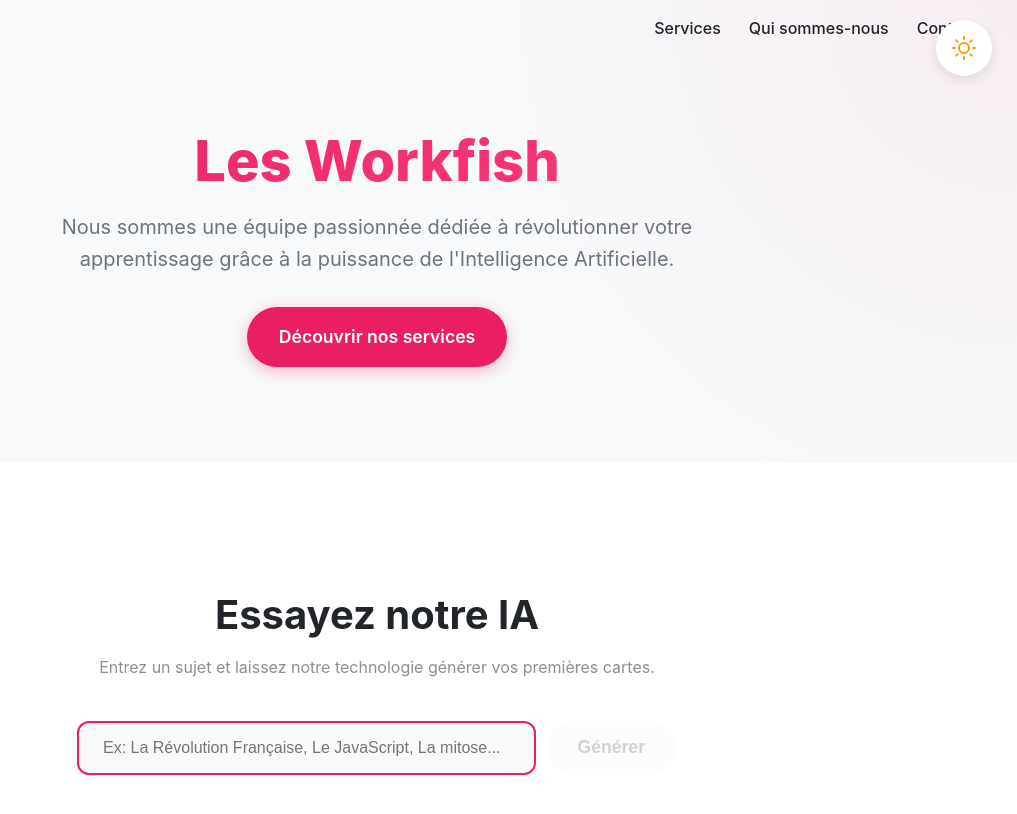
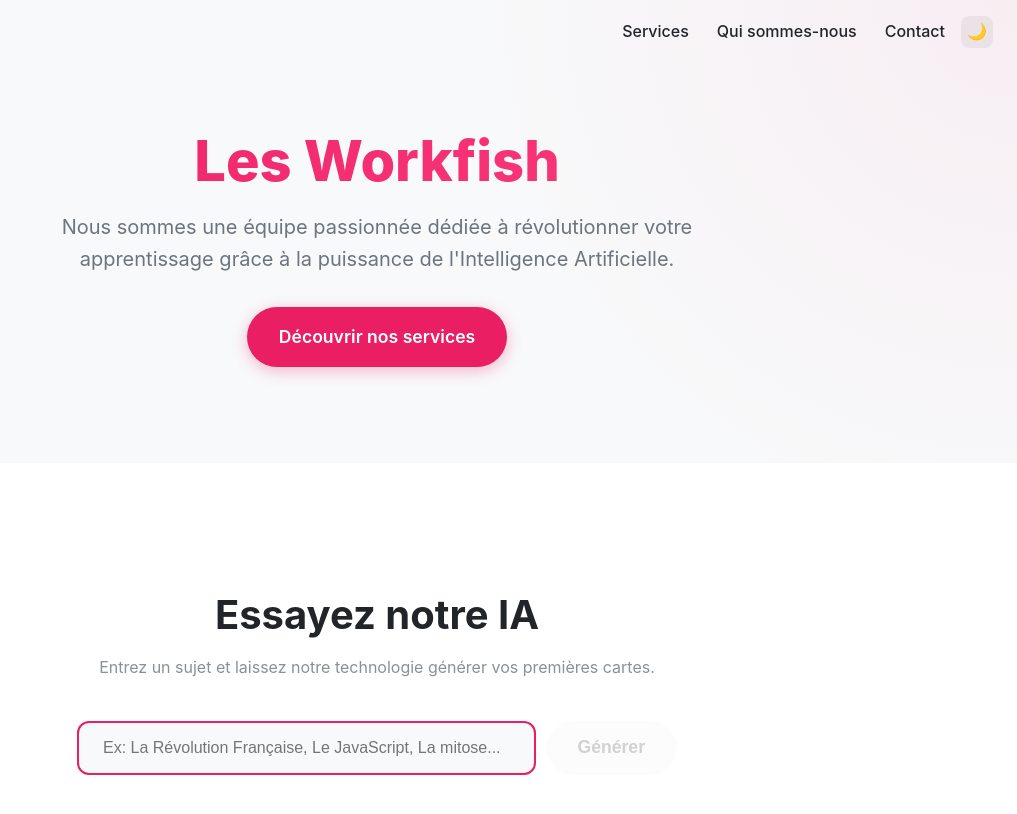
Before and after one commit to bobbyelfamoso/page-accueil-flashmind, a React (Vite) app: page / in a window 1280 px wide. Shown: the top 814 px of the page, without its empty margins (263-1280 px from the left). Built offline with nearby package versions, Linux system fonts and the light colour scheme.

Commit message:
toggle final

```diff
--- a/src/components/ThemeToggle.jsx
+++ b/src/components/ThemeToggle.jsx
@@ -4,9 +4,11 @@ const ThemeToggle = () => {
   const [theme, setTheme] = useState(() => {
     const savedTheme = localStorage.getItem('theme');
     if (savedTheme) return savedTheme;
-        if (window.matchMedia && window.matchMedia('(prefers-color-scheme: dark)').matches) {
+
+    if (window.matchMedia('(prefers-color-scheme: dark)').matches) {
       return 'dark';
     }
+
     return 'light';
   });
 
@@ -16,105 +18,16 @@ const ThemeToggle = () => {
   }, [theme]);
 
   const toggleTheme = () => {
-        setTheme(prevTheme => prevTheme === 'light' ? 'dark' : 'light');
+    setTheme(prev => prev === 'light' ? 'dark' : 'light');
   };
 
   return (
     <button
+      className="theme-toggle"
       onClick={toggleTheme}
-            style={{
-                position: 'fixed',
-                top: '20px',
-                right: '25px',
-                width: '56px',
-                height: '56px',
-                borderRadius: '50%',
-                border: 'none',
-                background: theme === 'light' ? '#ffffff' : '#1e293b',
-                color: theme === 'light' ? '#F59E0B' : '#FCD34D', // Sun Orange / Moon Yellow
-                boxShadow: theme === 'light'
-                    ? '0 4px 12px rgba(0,0,0,0.1)'
-                    : '0 4px 12px rgba(0,0,0,0.4)',
-                cursor: 'pointer',
-                display: 'flex',
-                alignItems: 'center',
-                justifyContent: 'center',
-                zIndex: 1000,
-                transition: 'all 0.3s cubic-bezier(0.4, 0, 0.2, 1)',
-                overflow: 'hidden',
-                outline: 'none'
-            }}
       title={`Switch to ${theme === 'light' ? 'Dark' : 'Light'} Mode`}
-            onMouseEnter={(e) => {
-                e.currentTarget.style.transform = 'translateY(-2px) scale(1.05)';
-                e.currentTarget.style.boxShadow = theme === 'light'
-                    ? '0 6px 16px rgba(0,0,0,0.15)'
-                    : '0 6px 16px rgba(0,0,0,0.5)';
-            }}
-            onMouseLeave={(e) => {
-                e.currentTarget.style.transform = 'translateY(0) scale(1)';
-                e.currentTarget.style.boxShadow = theme === 'light'
-                    ? '0 4px 12px rgba(0,0,0,0.1)'
-                    : '0 4px 12px rgba(0,0,0,0.4)';
-            }}
     >
-            <div style={{
-                position: 'relative',
-                width: '24px',
-                height: '24px',
-                transform: theme === 'light' ? 'rotate(0deg)' : 'rotate(40deg)',
-                transition: 'transform 0.5s cubic-bezier(0.4, 0, 0.2, 1)'
-            }}>
-                {/* Sun Icon */}
-                <svg
-                    xmlns="http://www.w3.org/2000/svg"
-                    viewBox="0 0 24 24"
-                    fill="none"
-                    stroke="currentColor"
-                    strokeWidth="2"
-                    strokeLinecap="round"
-                    strokeLinejoin="round"
-                    style={{
-                        position: 'absolute',
-                        top: 0,
-                        left: 0,
-                        opacity: theme === 'light' ? 1 : 0,
-                        transform: theme === 'light' ? 'scale(1)' : 'scale(0.5)',
-                        transition: 'all 0.3s cubic-bezier(0.4, 0, 0.2, 1)'
-                    }}
-                >
-                    <circle cx="12" cy="12" r="5"></circle>
-                    <line x1="12" y1="1" x2="12" y2="3"></line>
-                    <line x1="12" y1="21" x2="12" y2="23"></line>
-                    <line x1="4.22" y1="4.22" x2="5.64" y2="5.64"></line>
-                    <line x1="18.36" y1="18.36" x2="19.78" y2="19.78"></line>
-                    <line x1="1" y1="12" x2="3" y2="12"></line>
-                    <line x1="21" y1="12" x2="23" y2="12"></line>
-                    <line x1="4.22" y1="19.78" x2="5.64" y2="18.36"></line>
-                    <line x1="18.36" y1="5.64" x2="19.78" y2="4.22"></line>
-                </svg>
-
-                {/* Moon Icon */}
-                <svg
-                    xmlns="http://www.w3.org/2000/svg"
-                    viewBox="0 0 24 24"
-                    fill="none"
-                    stroke="currentColor"
-                    strokeWidth="2"
-                    strokeLinecap="round"
-                    strokeLinejoin="round"
-                    style={{
-                        position: 'absolute',
-                        top: 0,
-                        left: 0,
-                        opacity: theme === 'light' ? 0 : 1,
-                        transform: theme === 'light' ? 'scale(0.5)' : 'scale(1)',
-                        transition: 'all 0.3s cubic-bezier(0.4, 0, 0.2, 1)'
-                    }}
-                >
-                    <path d="M21 12.79A9 9 0 1 1 11.21 3 7 7 0 0 0 21 12.79z"></path>
-                </svg>
-            </div>
+      {theme === "light" ? "🌙" : "☀️"}
     </button>
   );
 };
```
Lines whose indentation alone changed are shown as unchanged.
